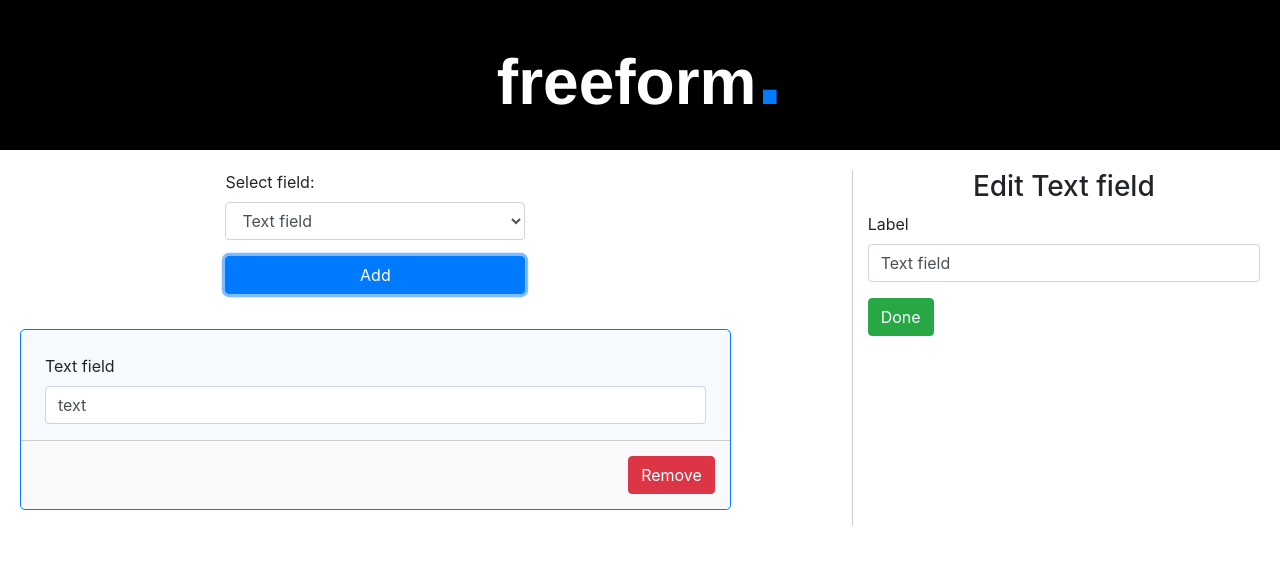
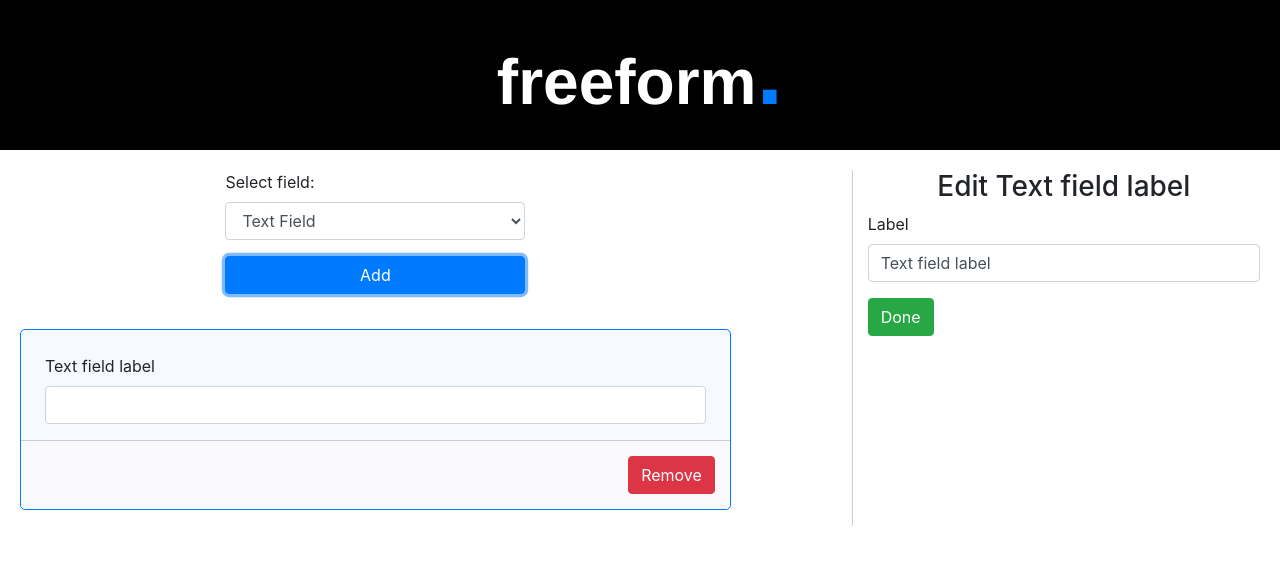
Before and after one commit to spaceship-operators/form-builder, a React (Create React App) app: page / in a window 1280 px wide. Both pictures are taken after a click on the button "Add". Shown: the top 564 px of the page. Built offline with nearby package versions, Linux system fonts and the light colour scheme.

Commit message:
Separated field type dropdown state from initial field state

```diff
--- a/src/components/CheckboxField.js
+++ b/src/components/CheckboxField.js
@@ -51,6 +51,7 @@ CheckboxField.propTypes = {
 };
 
 CheckboxField.defaultProps = {
+  label: 'Checkbox Group Label',
   value: '',
   items: [
     { label: 'Yes', value: 'yes' },
--- a/src/components/Dropdown.js
+++ b/src/components/Dropdown.js
@@ -29,7 +29,7 @@ export default class Dropdown extends React.Component {
         <label htmlFor={this.props.id} className="field field--dropdown">
           {this.props.label}
         </label>
-        <select id={this.props.id} onChange={this.handleChange} className="field__input form-control" >
+        <select id={this.props.id} onChange={this.handleChange} className="field__input form-control">
           {this.props.items.map(({ label, value }) => (
             <option value={value} key={value} >{label}</option>
           ))}
@@ -50,5 +50,9 @@ Dropdown.propTypes = {
 };
 
 Dropdown.defaultProps = {
+  label: 'Dropdown Label',
   value: '',
+  items: [
+    { label: 'Option 1', value: 'option1' },
+  ]
 };
--- a/src/components/RadioField.js
+++ b/src/components/RadioField.js
@@ -51,6 +51,7 @@ RadioField.propTypes = {
 };
 
 RadioField.defaultProps = {
+  label: 'Radio Group Label',
   value: '',
   items: [
     { label: 'Yes', value: 'yes' },
--- a/src/components/TextField.js
+++ b/src/components/TextField.js
@@ -66,5 +66,6 @@ TextField.propTypes = {
 };
 
 TextField.defaultProps = {
+  label: 'Text Label',
   value: '',
 };
--- a/src/containers/FormBuilder.js
+++ b/src/containers/FormBuilder.js
@@ -4,7 +4,10 @@ import { connect } from 'react-redux';
 import { changeSelectedField, addField, setEditing, changeFieldLabel, removeField } from '../actions/actions.js';
 import Dropdown from '../components/Dropdown.js';
 import TextField from '../components/TextField.js';
+import RadioField from '../components/RadioField.js';
+import CheckboxField from '../components/CheckboxField.js';
 import FieldList from './FieldList.js';
+import wrapField from '../components/FieldWrapper.js';
 
 class FormBuilder extends Component {
   constructor() {
@@ -39,13 +42,13 @@ class FormBuilder extends Component {
             <Dropdown
               label='Select field:'
               id='add-field-dropdown'
-              items={this.props.addableFields}
-              value={this.props.fieldToAdd}
+              items={this.props.fieldTypes}
+              value={this.props.selectedFieldType}
               handleChange={this.handleChangeSelectField}
             />
             <button onClick={this.handleAddField} className="btn btn-primary btn-block">Add</button>
           </div>
-          <FieldList fields={this.props.fields}/>
+          <FieldList fields={this.props.fields} />
         </div>
 
         {this.props.editing !== false &&
@@ -68,11 +71,11 @@ class FormBuilder extends Component {
 }
 
 const mapStateToProps = state => {
-  const { fieldToAdd, addableFields, fields, editing } = state;
+  const { fieldTypes, selectedFieldType, fields, editing } = state;
 
   return {
-    fieldToAdd,
-    addableFields,
+    fieldTypes,
+    selectedFieldType,
     fields,
     editing
   };
--- a/src/reducers/reducer.js
+++ b/src/reducers/reducer.js
@@ -1,3 +1,4 @@
+import React from 'react';
 import Dropdown from '../components/Dropdown.js';
 import TextField from '../components/TextField.js';
 import RadioField from '../components/RadioField.js';
@@ -6,39 +7,41 @@ import wrapField from '../components/FieldWrapper.js';
 import { arrayMove } from 'react-sortable-hoc';
 
 const initialState = {
-  addableFields: [{
-    label: 'Text field',
-    value: 'text',
-    component: wrapField(TextField)
-  }, {
-    label: 'Dropdown field',
-    value: 'dropdown',
-    items: [
-      { label: 'Test 1', value: 'test1' },
-      { label: 'Test 2', value: 'test2' },
-      { label: 'Test 3', value: 'test3' },
-    ],
-    component: wrapField(Dropdown)
-  }, {
-    label: 'Radio field',
-    value: 'radio',
-    items: [
-      { label: 'Yes', value: 'yes' },
-      { label: 'No', value: 'no' },
-    ],
-    component: wrapField(RadioField)
-  }, {
-    label: 'Checkbox Field',
-    value: 'checkbox',
-    items: [
-      { label: 'English', value: 'english' },
-      { label: 'French', value: 'french' },
-      { label: 'Spanish', value: 'spanish' },
-      { label: 'Others', value: 'others' },
-    ],
-    component: wrapField(CheckboxField)
-  }],
-  fieldToAdd: 'text',
+  fieldTypes:[
+    {
+      label: 'Text Field',
+      value: 'text',
+      default: {
+        label: 'Text field label',
+        component: wrapField(TextField)
+      }
+    },
+    {
+      label: 'Dropdown',
+      value: 'dropdown',
+      default: {
+        label: 'Dropdown field label',
+        component: wrapField(Dropdown)
+      }
+    },
+    {
+      label: 'Radio Group',
+      value: 'radio',
+      default: {
+        label: 'Radio group label',
+        component: wrapField(RadioField)
+      }
+    },
+    {
+      label: 'Checkbox Group',
+      value: 'checkbox',
+      default: {
+        label: 'Checkbox group label',
+        component: wrapField(CheckboxField)
+      }
+    }
+  ],
+  selectedFieldType: 'text',
   fields: [],
   editing: false
 }
@@ -46,13 +49,13 @@ const initialState = {
 export default (state = initialState, action) => {
   switch (action.type) {
     case 'CHANGE_SELECTED_FIELD':
-      return {...state, fieldToAdd: action.value};
+      return {...state, selectedFieldType: action.value};
 
     case 'ADD_FIELD':
-      const selectedField = state.addableFields.find(field => {
-        return field.value === state.fieldToAdd;
+      const selectedField = state.fieldTypes.find(field => {
+        return field.value === state.selectedFieldType;
       });
-      const newField = Object.assign({}, selectedField);
+      const newField = Object.assign({}, selectedField.default);
 
       return {...state, fields: [...state.fields, newField], editing: state.fields.length};
 
```
